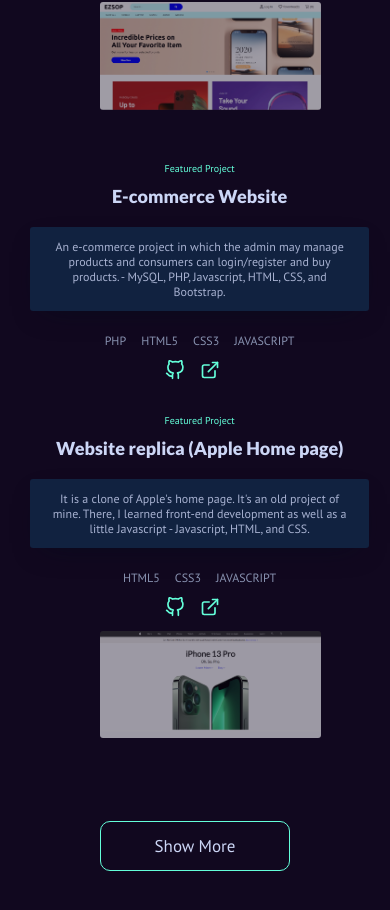
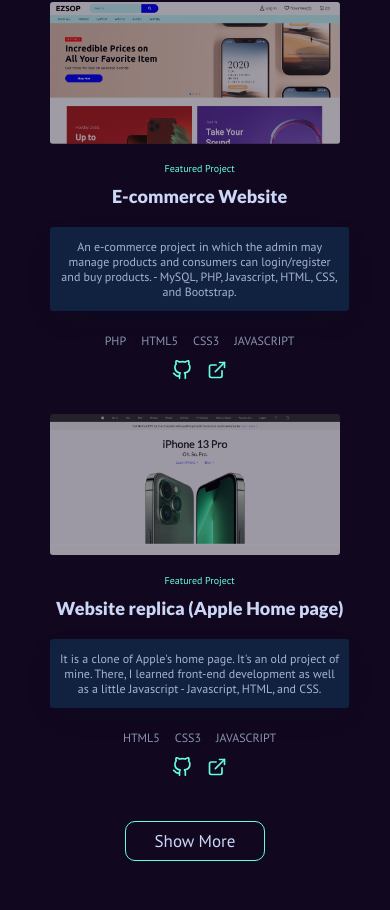
Before and after one commit to Jainex17/Portfolio, a React (Create React App) app: page / in a window 390 px wide. Shown: the part 970-1880 px from the top of the page. Built offline with nearby package versions, Linux system fonts and the light colour scheme.

Commit message:
project page responsive changes(grid order,img)

```diff
--- a/src/Componets/projects/Projects.css
+++ b/src/Componets/projects/Projects.css
@@ -113,20 +113,20 @@
 }
 .container-content .project-link {
   display: flex;
+  gap: 15px;
 }
 .container-content .project-link a svg {
   color: var(--green);
   width: 22px;
-  padding-right: 15px;
 }
-.projects .showmore{
+.projects .showmore {
   width: 100%;
   display: flex;
   justify-content: center;
   align-items: center;
   margin: 40px 0 0 0;
 }
-.projects .showmore button{
+.projects .showmore button {
   background-color: transparent;
   border: 1px solid var(--green);
   color: var(--lightest-navy);
@@ -138,7 +138,7 @@
   cursor: pointer;
   transition: 0.5s ease all;
 }
-.projects .showmore button:hover{
+.projects .showmore button:hover {
   background-color: rgba(100, 255, 218, 0.1);
 }
 @media only screen and (max-width: 460px) {
@@ -154,12 +154,11 @@
     width: 25%;
   }
   .projects .project-container {
-    flex-direction: column;
     padding: 30px 0 0 0;
   }
   .projects .project-container .container-img {
-    width: 92%;
-    grid-column: 3 / 8;
+    width: 100%;
+    grid-column: 2 / 8;
   }
   .projects .project-container .project-img {
     height: 150px;
@@ -181,8 +180,8 @@
     /* padding: 26px 0 0 0; */
     grid-column: 2 / 9;
   }
-  .project-container.left-container {
-    flex-direction: column-reverse;
+  .left-container .container-content {
+    order: 1;
   }
   .container-content .project-overline {
     font-size: 10px;
@@ -191,8 +190,9 @@
     font-size: 18px;
   }
   .container-content .Project-desc {
-    padding: 0 20px;
+    padding: 0 10px;
     font-size: 12px;
+    width: auto;
   }
   .container-content .project-tech {
     font-size: 12px;
@@ -200,4 +200,8 @@
   .container-content .project-link a svg {
     width: 20px;
   }
+  .projects .showmore button {
+    height: 40px;
+    width: 140px;
+  }
 }
```
Also changed, not shown: src/Componets/contactMe/ContactMe.css (+4 -4 lines), src/Componets/projects/Projects.js (+7 -1 lines), src/index.css (line endings or trailing spaces), 1 other file (tests, documents, lock files or other folders).
